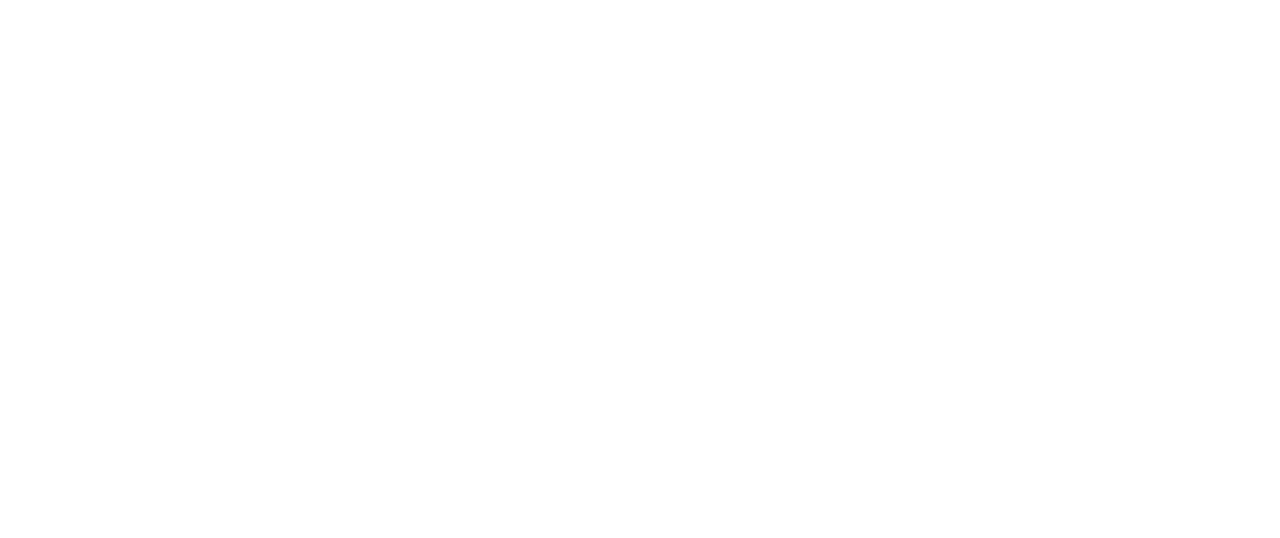
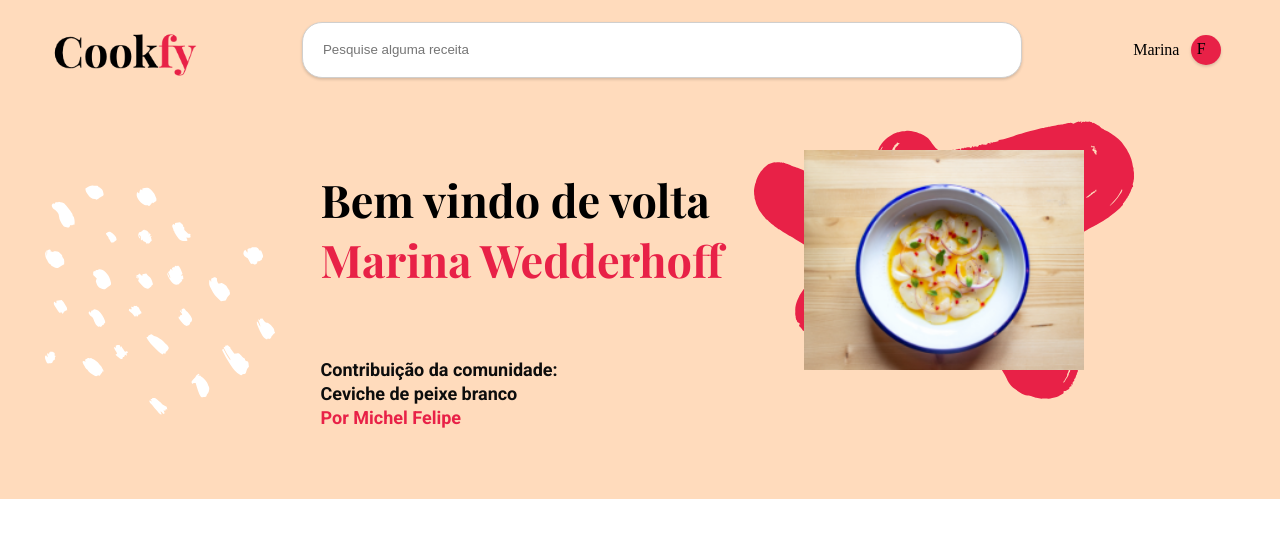
Before and after one commit to moraesrayanne/cookfy, a plain HTML site: page index.html in a window 1280 px wide. Drawn offline with nearby package versions, Linux system fonts and the light colour scheme.

Commit message:
estilizando o header: organizando o html e css

```diff
--- a/index.html
+++ b/index.html
@@ -1,14 +1,55 @@
 <!DOCTYPE html>
 <html lang="pt-BR">
+
 <head>
-    <meta charset="UTF-8">
-    <meta http-equiv="X-UA-Compatible" content="IE=edge">
-    <meta name="viewport" content="width=device-width, initial-scale=1.0">
-    <link rel="stylesheet" type="text/css" href="styles.css">
-    <link rel="stylesheet" type="text/css" href="reset.css">
+    <meta charset="UTF-8" />
+    <meta http-equiv="X-UA-Compatible" content="IE=edge" />
+    <meta name="viewport" content="width=device-width, initial-scale=1.0" />
+    <link rel="stylesheet" type="text/css" href="styles.css" />
+    <link rel="stylesheet" type="text/css" href="reset.css" />
+    <link rel="preconnect" href="https://fonts.googleapis.com">
+    <link rel="preconnect" href="https://fonts.gstatic.com" crossorigin>
+    <link rel="stylesheet" href="https://fonts.googleapis.com/css2?family=Playfair+Display:wght@400;700&family=Roboto:wght@700&display=swap">
     <title>CookFy</title>
 </head>
+
 <body>
+    <header>
+        <section class="container-header">
+            <img src="./assets/logo.png" class="logo-img" />
+            <form>
+                <input type="text" class="search-txt" placeholder="Pesquise alguma receita" />
+            </form>
+            <div class="user-section">
+                <p>Marina</p>
+                <div class="user-image">F</div>
+            </div>
+        </section>
+        <section class="container-section">
+            <div class="welcome-section">
+                <img src="./assets/header-foto.svg">
+                <div class="txt-section">
+                    <span class="welcome">
+                        <h1>Bem vindo de volta<h1>
+                        <h1 class="color-name">Marina Wedderhoff</h1>
+                    </span>
+                    <span class="subtext">
+                        <h4>Contribuição da comunidade:</h4>
+                        <h4>Ceviche de peixe branco</h4>
+                        <h4 class="color-name">Por Michel Felipe</h4>
+                    </span>
+                </div>
+            </div>
+            <figure class="img-section">
+                <div class="container-img">
+                    <img src="./assets/back-header.svg" class="background-img-header">
+                    <img src="./assets/louis-hansel-ZwpX0AJ7GV8-unsplash.png" class="food-image">
+                </div>
+            </figure>
+        </section>
+    </header>
+
     <script src="./script.js"></script>
 </body>
+
 </html>
--- a/reset.css
+++ b/reset.css
@@ -6,7 +6,9 @@
     box-sizing: border-box;
     text-decoration: none;
 }
-body{
+
+body,
+ul {
     font-size: 100%;
     list-style-type: none;
 }
--- a/styles.css
+++ b/styles.css
@@ -0,0 +1,128 @@
+/* -------------------------------------- HEADER ---------------------------------- */
+
+header {
+    width: 100%;
+    height: 39vw;
+    background-color: #ffdbbc;
+}
+
+.welcome {
+    font-family: 'Playfair Display', serif;
+    font-size: 30px;
+    font-weight: bold;
+    font-stretch: normal;
+    font-style: normal;
+    line-height: 1.34;
+    letter-spacing: normal;
+    color: #000;
+}
+
+.subtext {
+    font-family: 'Roboto', serif;
+    font-size: 18px;
+    font-weight: bold;
+    line-height: 1.33;
+    letter-spacing: normal;
+    color: #0d0d0d;
+}
+
+.container-header {
+    height: 20%;
+    display: flex;
+    justify-content: space-around;
+    align-items: center;
+}
+
+.logo-img {
+    width: 18vh;
+    height: 7vh;
+}
+
+.user-image {
+    width: 30px;
+    height: 30px;
+    padding: 4.8px 5.8px 4.9px 5.4px;
+    border-radius: 16.5px;
+    box-shadow: 0 1.5px 3px 0 rgba(0, 0, 0, 0.16);
+    background-color: #e82147;
+
+}
+
+.user-section {
+    width: 100px;
+    display: flex;
+    flex-direction: row;
+    justify-content: space-around;
+    align-items: center;
+}
+
+.search-txt {
+    width: 90vh;
+    height: 7vh;
+    padding: 9px 22.6px 9.2px 20px;
+    border-radius: 20px;
+    box-shadow: 0 1.5px 3px 0 rgba(0, 0, 0, 0.16);
+    background-color: white;
+    border: 1px solid #D0CFCE;
+    outline: none;
+}
+
+.container-section {
+    height: 80%;
+    display: flex;
+    flex-wrap: wrap;
+    justify-content: space-between;
+}
+
+.welcome-section {
+    width: 60%;
+    height: 100%;
+    display: flex;
+    justify-content: space-evenly;
+}
+
+.welcome-section img {
+    width: 230px;
+    height: 300px;
+    display: flex;
+    align-self: center;
+}
+
+.txt-section {
+    display: flex;
+    flex-direction: column;
+    justify-content: space-evenly;
+}
+
+.img-section {
+    width: 35%;
+    display: flex;
+    align-items: center;
+    justify-content: flex-start;
+    margin-bottom: 80px;
+}
+
+.color-name {
+    color: #e82147;
+}
+
+.container-img {
+    width: 50%;
+    position: relative;
+    display: flex;
+    justify-content: center;
+    align-items: center;
+}
+
+.background-img-header {
+    width: 380px;
+    height: 280px;
+}
+
+.food-image {
+    width: 280px;
+    height: 220px;
+    position: absolute;
+}
+
+/* --------------------------- FIM DO HEADER ------------------------ */
```
Also changed, not shown: assets/167079DF-9B9E-4B82-8F3E-21811FE7DBEB.svg (added), assets/511028ED-3B1D-4238-8A15-8C88A42E8E49.svg (added), assets/70D8C632-5C14-47C5-B537-80B865A69E29.svg (added), assets/7BB79DA0-8DEF-481B-BF3F-E29D81CA0374.svg (added), assets/back-header.svg (added), assets/header-foto.svg (added), assets/logo.png (added), assets/louis-hansel-ZwpX0AJ7GV8-unsplash.png (added), assets/louis-hansel-ZwpX0AJ7GV8-unsplash@2x.png (added), assets/louis-hansel-ZwpX0AJ7GV8-unsplash@3x.png (added), assets/patrick-kalkman-HkdQ0zoHT5E-unsplash.png (added), assets/patrick-kalkman-HkdQ0zoHT5E-unsplash@2x.png (added), assets/patrick-kalkman-HkdQ0zoHT5E-unsplash@3x.png (added), 1 other file.
